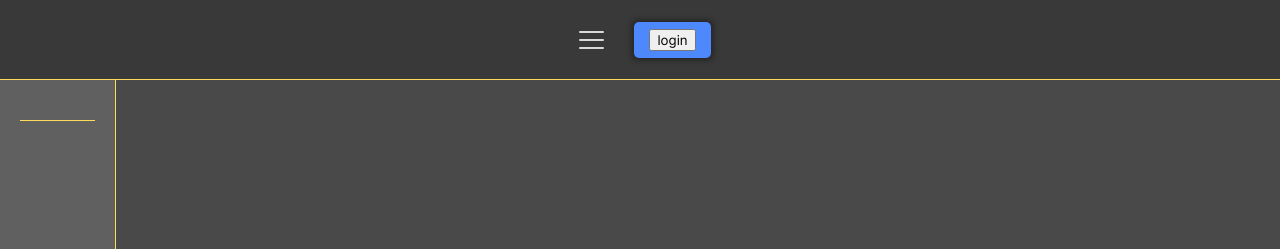
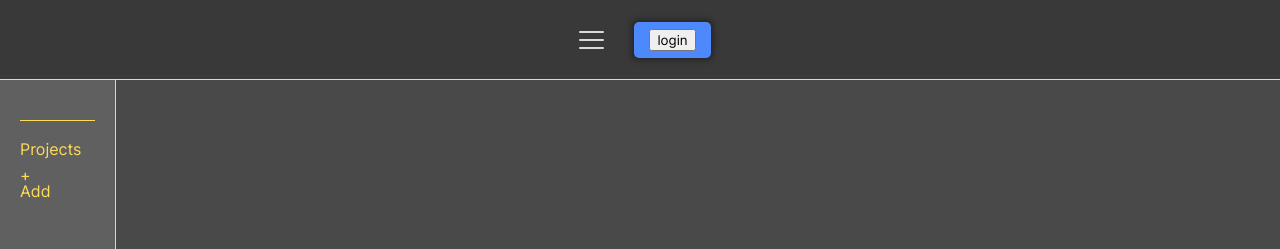
Before and after one commit to j-mcQueen/tasklister, a JavaScript app: page / in a window 1280 px wide. Shown: the top 249 px of the page. Built offline with nearby package versions, Linux system fonts and the light colour scheme; the HTML template or start-up script is replaced by a standard one.

Commit message:
Implement title and add div markup

```diff
--- a/src/components/sidebar/Projects.js
+++ b/src/components/sidebar/Projects.js
@@ -1,7 +1,13 @@
 export default function Projects() {
     return (
         <div id="projects">
+            <h2>Projects</h2>
 
+            <div className="add">
+                <span id="plus">+</span>
+                <p className="insert">Add</p>
+                <ul></ul>
+            </div>
         </div>
     )
 }
```
